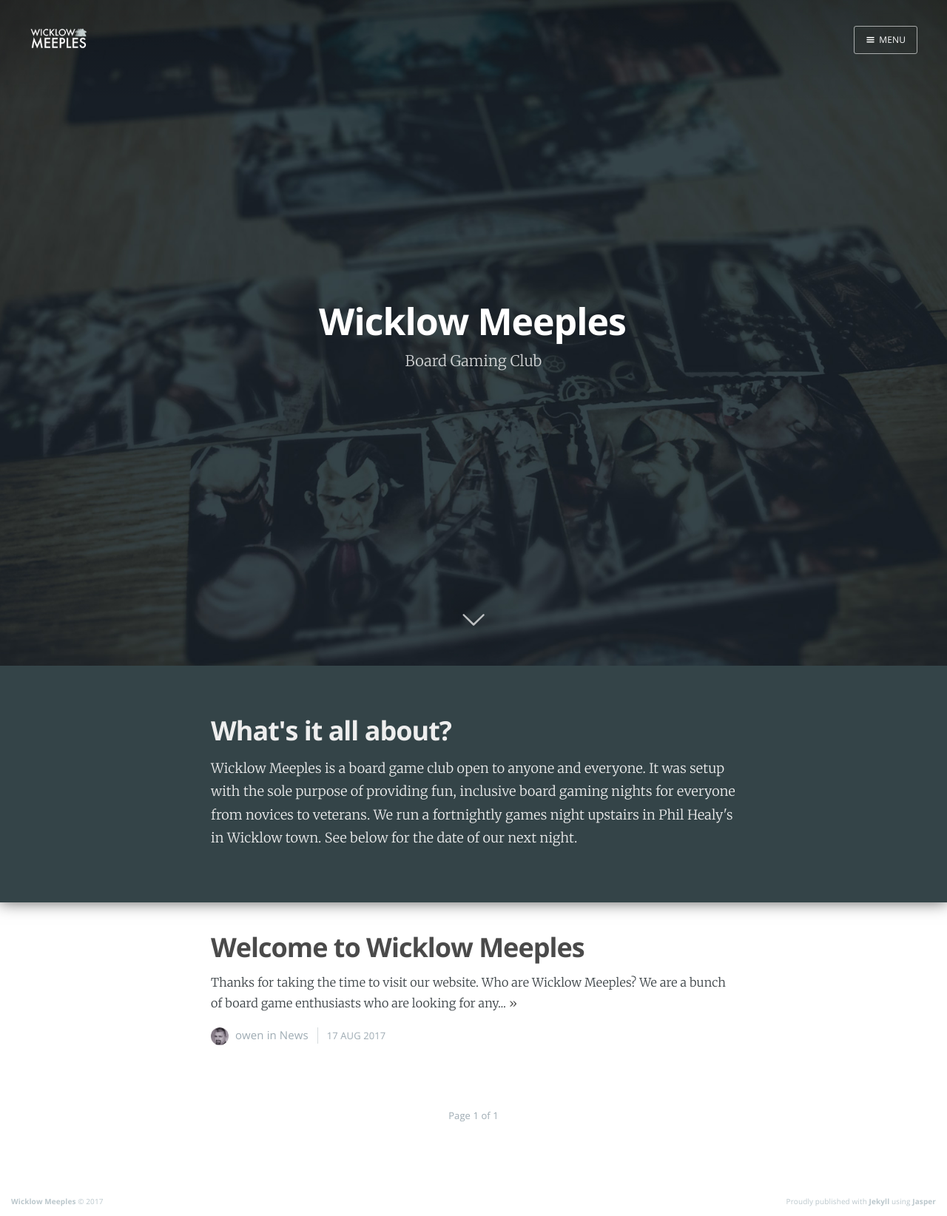
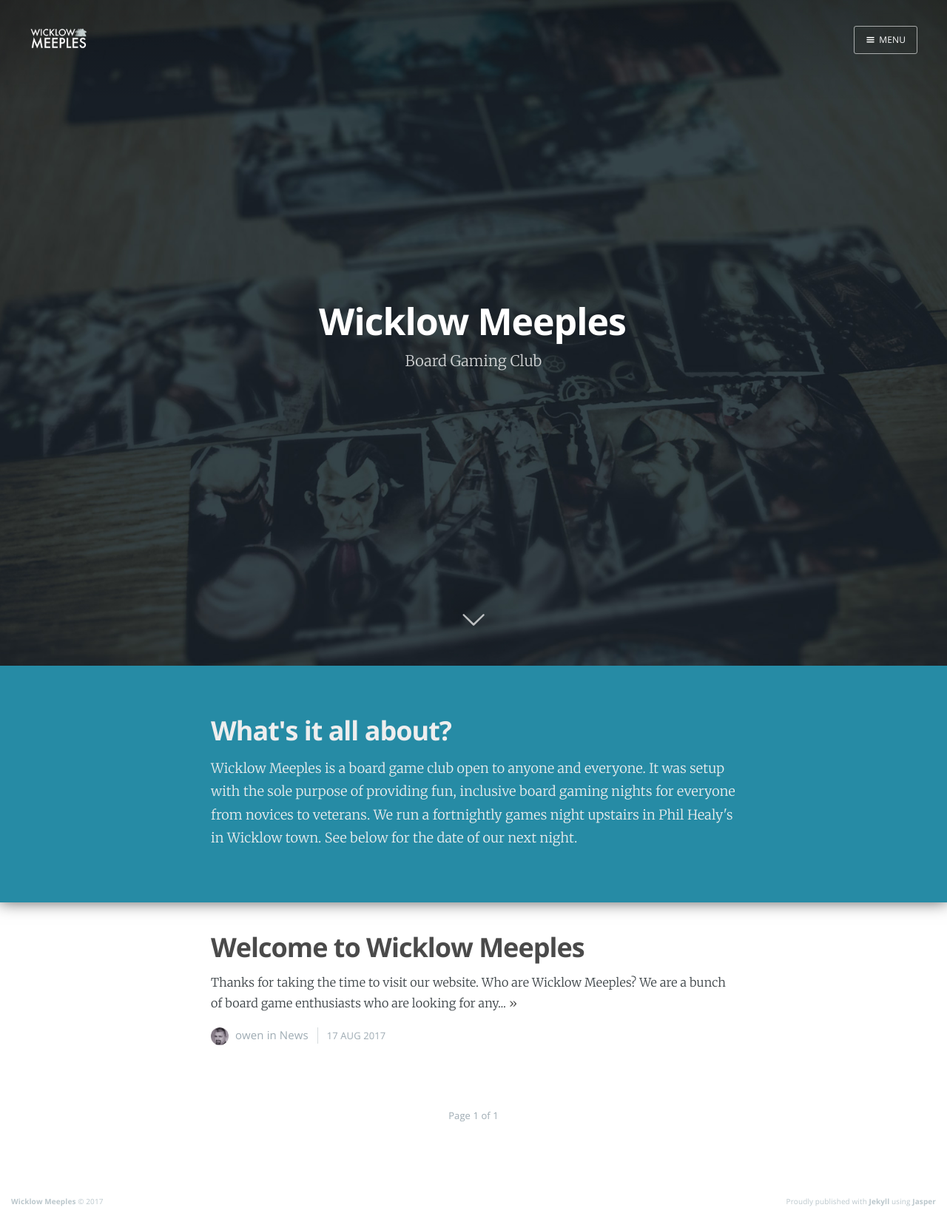
Before and after one commit to owenmcg/owenmcg.github.io, a Jekyll site: the page built from index.html, in a window 1280 px wide. Shown: the whole page at 74% size. Built offline with Jekyll 4.4.1, drawn with Linux system fonts in a browser that asks for light colours; nearby versions of some CDN libraries; the list of posts is cut into pages by our own code.

Commit message:
welcome bg

```diff
--- a/assets/css/screen.css
+++ b/assets/css/screen.css
@@ -2067,7 +2067,7 @@ box-shadow: inset 0px -24px 60px -12px rgba(0,0,0,1);
    ===================================================================== */
 
    .content.welcome {
-    background: #344448;
+    background: #268ba5;
     color: #eee;
     margin-top: -5rem;
     padding-top: 1.5em;
```
